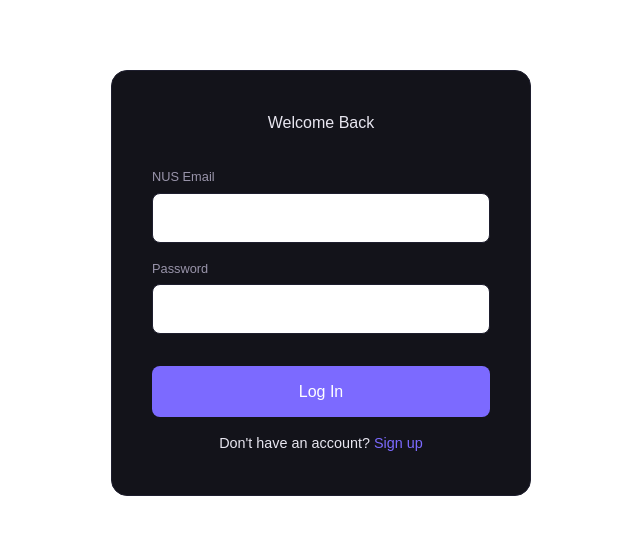
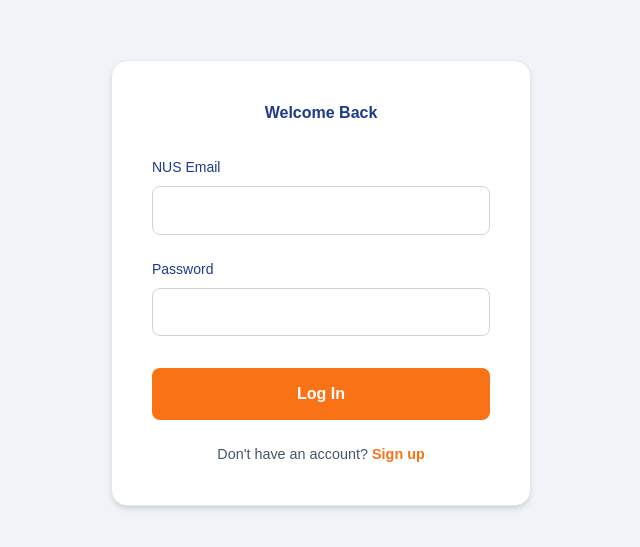
Before and after one commit to Nickyi29/Orbital-26-Douyin-Daddies-, a React app in the folder frontend/: page /login in a window 1280 px wide. Shown: the part 117-664 px from the top of the page, without its empty margins (319-959 px from the left). Built offline with nearby package versions, Linux system fonts and the light colour scheme; no server answers; the HTML template or start-up script is replaced by a standard one.

Commit message:
updated login page to look nicer

```diff
--- a/frontend/src/pages/LoginPage.jsx
+++ b/frontend/src/pages/LoginPage.jsx
@@ -27,8 +27,8 @@ export default function LoginPage() {
   return (
     <div style={pageStyle}>
       <div style={cardStyle}>
-        <h2 style={{ marginBottom: '2rem', textAlign: 'center' }}>Welcome Back</h2>
-        {error && <p style={{ color: '#ef4444', marginBottom: '1rem', textAlign: 'center' }}>{error}</p>}
+        <h2 style={{ marginBottom: '2rem', textAlign: 'center', color: '#1E3A8A', fontWeight: '600' }}>Welcome Back</h2>
+        {error && <p style={{ color: '#EF4444', marginBottom: '1rem', textAlign: 'center', fontSize: '0.9rem' }}>{error}</p>}
 
         <form onSubmit={handleSubmit}>
           <div style={fieldStyle}>
@@ -41,17 +41,72 @@ export default function LoginPage() {
           </div>
           <button type="submit" style={btnStyle}>Log In</button>
         </form>
-        <p style={{ marginTop: '1rem', textAlign: 'center', fontSize: '0.9rem' }}>
-          Don't have an account? <Link to="/signup" style={{ color: 'var(--accent)' }}>Sign up</Link>
+        <p style={{ marginTop: '1.5rem', textAlign: 'center', fontSize: '0.9rem', color: '#475569' }}>
+          Don't have an account? <Link to="/signup" style={{ color: '#F97316', fontWeight: '600', textDecoration: 'none' }}>Sign up</Link>
         </p>
       </div>
     </div>
   )
 }
 
-const pageStyle = { minHeight: '100vh', background: 'var(--bg)', display: 'flex', alignItems: 'center', justifyContent: 'center', padding: '2rem' }
-const cardStyle = { width: '100%', maxWidth: '420px', background: 'var(--surface)', border: '1px solid var(--border)', borderRadius: '16px', padding: '2.5rem' }
-const fieldStyle = { display: 'flex', flexDirection: 'column', gap: '0.4rem', marginBottom: '1rem' }
-const labelStyle = { fontSize: '0.8rem', color: 'var(--muted)' }
-const inputStyle = { padding: '0.75rem 1rem', borderRadius: '8px', background: 'var(--bg)', border: '1px solid var(--border)', color: 'var(--text)', outline: 'none' }
-const btnStyle = { width: '100%', padding: '0.85rem', background: 'var(--accent)', border: 'none', borderRadius: '8px', color: 'white', cursor: 'pointer', marginTop: '1rem' }
+// this the light mode if we have time we can add a dark mode toggle
+const pageStyle = {
+  minHeight: '100vh',
+  backgroundColor: '#F0F4F8',
+  display: 'flex',
+  alignItems: 'center',
+  justifyContent: 'center',
+  padding: '2rem', // large spacing of 32px
+  fontFamily: "'Poppins', sans-serif",
+  color: '#0F172A'
+}
+
+
+const cardStyle = {
+  width: '100%',
+  maxWidth: '420px',
+  backgroundColor: '#FFFFFF',
+  border: '1px solid #E2E8F0',
+  borderRadius: '16px',
+  padding: '2.5rem',
+  boxShadow: '0 4px 6px -1px rgba(0, 0, 0, 0.1), 0 2px 4px -1px rgba(0, 0, 0, 0.06)'
+}
+
+const fieldStyle = {
+  display: 'flex',
+  flexDirection: 'column',
+  gap: '0.5rem', // small spacing of 8px
+  marginBottom: '1.5rem'
+}
+
+// use this colour for the rest also
+const labelStyle = {
+  fontSize: '0.875rem',
+  fontWeight: '500',
+  color: '#1E3A8A'
+}
+
+const inputStyle = {
+  padding: '0.75rem 1rem',
+  borderRadius: '8px',
+  backgroundColor: '#FFFFFF',
+  border: '1px solid #CBD5E1',
+  color: '#0F172A',
+  fontSize: '0.95rem',
+  outline: 'none',
+  fontFamily: "'Poppins', sans-serif"
+}
+
+const btnStyle = {
+  width: '100%',
+  padding: '0.85rem', // medium spacing
+  backgroundColor: '#F97316', //this also
+  border: 'none',
+  borderRadius: '8px',
+  color: '#FFFFFF',
+  fontSize: '1rem',
+  fontWeight: '600',
+  cursor: 'pointer',
+  marginTop: '0.5rem',
+  fontFamily: "'Poppins', sans-serif"
+}
```
